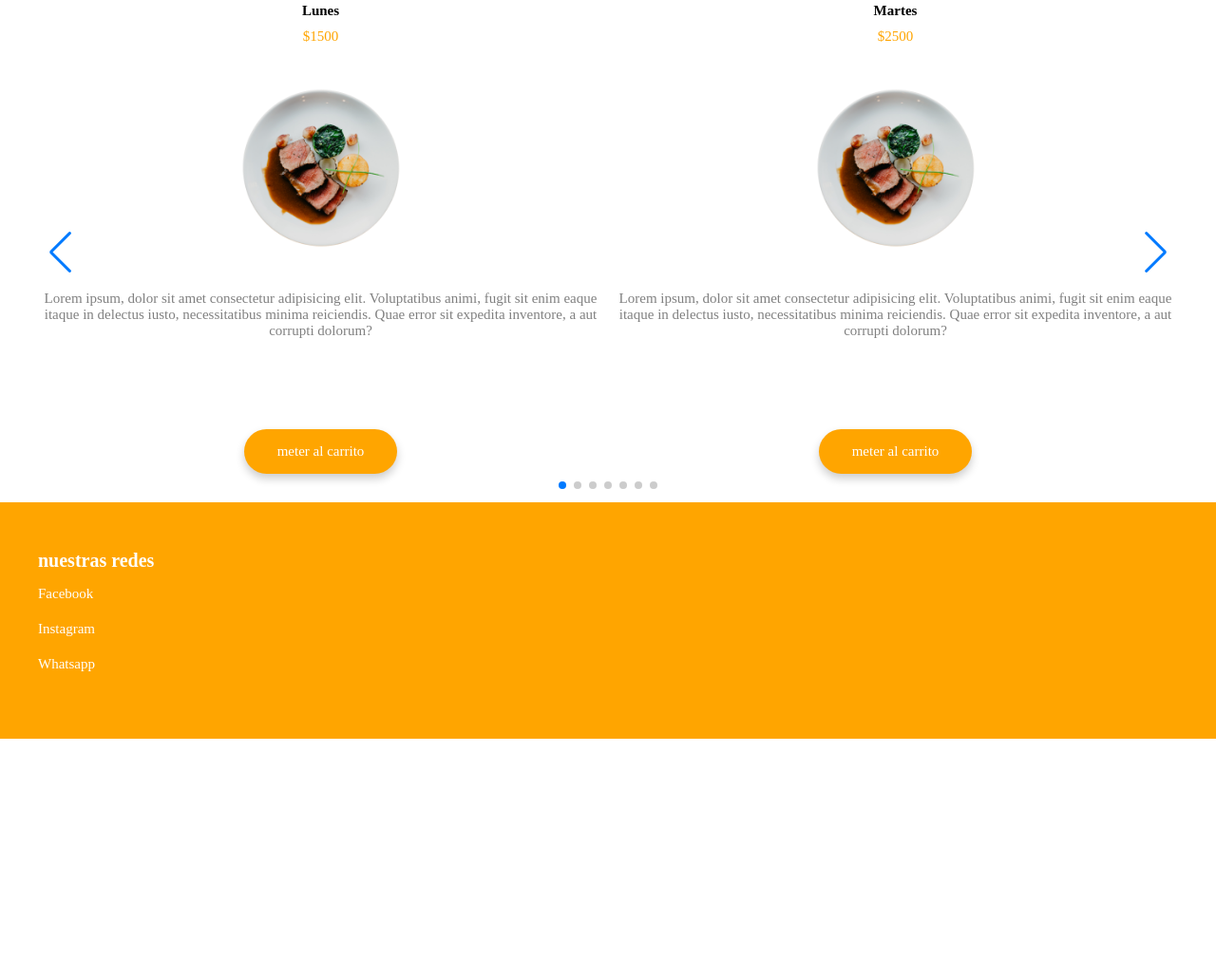
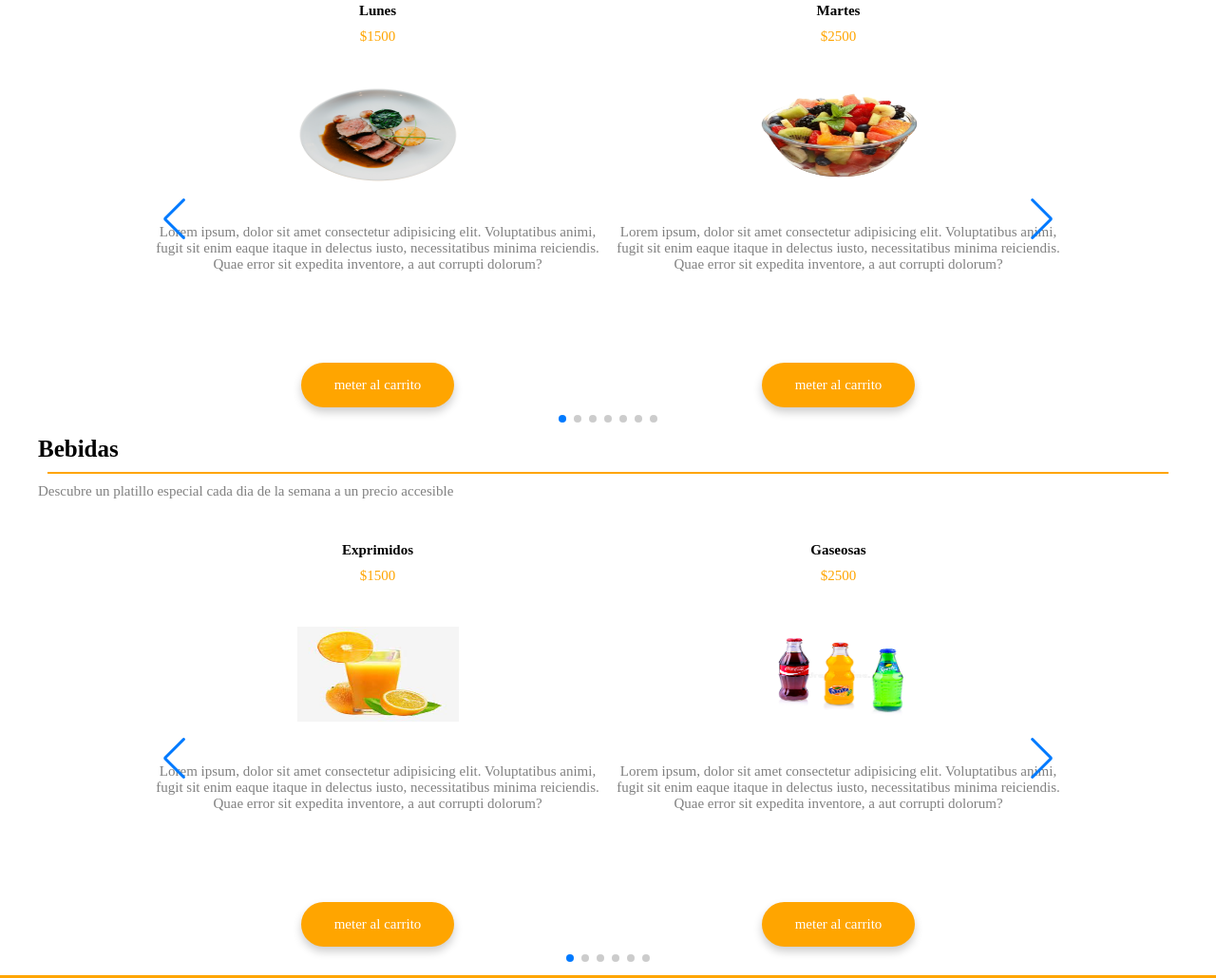
Before and after one commit to lingwey/pagina-de-restaurante, a plain HTML site: page index.html in a window 1280 px wide. Shown: the part 2378-3408 px from the top of the page at 95% size. Before the commit the page ends 3156 px from the top, so only its background shows below. Drawn offline with nearby package versions, Linux system fonts and the light colour scheme.

Commit message:
elimina secciones inecesaria y implementa seccion bebidas

```diff
--- a/estilos.css
+++ b/estilos.css
@@ -331,14 +331,26 @@ p{
     border: 1px solid orange;
 }
 
+.anuncio-bebidas h3{
+    font-size: 25px;
+}
+
+.anuncio-bebidas hr{
+    margin: 10px ;
+    border: 1px solid orange;
+}
+
 .swiper{
-    width: 100%;
-    height: 100%;
+    width: 80%;
+    height: 80%;
 }
 
 .swiper-slide{
     text-align: center;
     padding-bottom: 30px;
+}
+.swiper-button-next{
+    color: orange;
 }
 
 
@@ -354,8 +366,8 @@ p{
 
 .oferta img{
     width: 170px;
+    height: 100px;
 }
-
 
 .footer{
     padding: 50px 0;
@@ -372,11 +384,16 @@ p{
     color: white;
 }
 
+.link ul {
+    display: flex;
+    flex-direction: row;
+}
+
 .link a{
     color: white;
     font-size: 15px;
     display: block;
-    margin-bottom: 20px;
+    margin-right: 20px;
 }
 
 
--- a/index.html
+++ b/index.html
@@ -97,7 +97,7 @@
 
         <div class="caja-container" id="lista-1">
             <div class="caja">
-                <img src="imgPlatillos/pla1.png" alt="">
+                <img src="imgPlatillos/pla8.png" alt="">
                 <div class="producto-txt">
                     <h3>Elisyum</h3>
                     <p>
@@ -223,7 +223,7 @@
             </div>
 
             <div class="caja">
-                <img src="imgPlatillos/pla4.png" alt="">
+                <img src="imgPlatillos/pla5.png" alt="">
                 <div class="producto-txt">
                     <h3>Elisyum</h3>
                     <p>
@@ -237,7 +237,7 @@
             </div>
 
             <div class="caja">
-                <img src="imgPlatillos/pla4.png" alt="">
+                <img src="imgPlatillos/pla6.png" alt="">
                 <div class="producto-txt">
                     <h3>Elisyum</h3>
                     <p>
@@ -251,7 +251,7 @@
             </div>
 
             <div class="caja">
-                <img src="imgPlatillos/pla4.png" alt="">
+                <img src="imgPlatillos/pla7.png" alt="">
                 <div class="producto-txt">
                     <h3>Elisyum</h3>
                     <p>
@@ -282,7 +282,6 @@
         </div>
     </section>
 
-
     <section class="mostrarProductos container" id="lista-2">
         <div class="swiper mySwiper">
             <div class="swiper-wrapper">
@@ -305,7 +304,7 @@
                     <div class="oferta">
                         <h3>Martes</h3>
                         <p class="precio">$2500</p>
-                        <img src="imgPlatillos/pla4.png" alt="">
+                        <img src="imgPlatillos/pla8.png" alt="">
                         <p class="descripcionProducto">
                             Lorem ipsum, dolor sit amet consectetur adipisicing elit. Voluptatibus animi,
                             fugit sit enim eaque itaque in delectus iusto, necessitatibus minima reiciendis.
@@ -319,7 +318,7 @@
                     <div class="oferta">
                         <h3>Miercoles</h3>
                         <p class="precio">$3500</p>
-                        <img src="imgPlatillos/pla4.png" alt="">
+                        <img src="imgPlatillos/pla5.png" alt="">
                         <p class="descripcionProducto">
                             Lorem ipsum, dolor sit amet consectetur adipisicing elit. Voluptatibus animi,
                             fugit sit enim eaque itaque in delectus iusto, necessitatibus minima reiciendis.
@@ -333,7 +332,7 @@
                     <div class="oferta">
                         <h3>Jueves</h3>
                         <p class="precio">$4500</p>
-                        <img src="imgPlatillos/pla4.png" alt="">
+                        <img src="imgPlatillos/pla1.png" alt="">
                         <p class="descripcionProducto">
                             Lorem ipsum, dolor sit amet consectetur adipisicing elit. Voluptatibus animi,
                             fugit sit enim eaque itaque in delectus iusto, necessitatibus minima reiciendis.
@@ -347,7 +346,7 @@
                     <div class="oferta">
                         <h3>Viernes</h3>
                         <p class="precio">$4500</p>
-                        <img src="imgPlatillos/pla4.png" alt="">
+                        <img src="imgPlatillos/pla6.png" alt="">
                         <p class="descripcionProducto">
                             Lorem ipsum, dolor sit amet consectetur adipisicing elit. Voluptatibus animi,
                             fugit sit enim eaque itaque in delectus iusto, necessitatibus minima reiciendis.
@@ -361,7 +360,7 @@
                     <div class="oferta">
                         <h3>Sabados</h3>
                         <p class="precio">$4500</p>
-                        <img src="imgPlatillos/pla4.png" alt="">
+                        <img src="imgPlatillos/pla2.png" alt="">
                         <p class="descripcionProducto">
                             Lorem ipsum, dolor sit amet consectetur adipisicing elit. Voluptatibus animi,
                             fugit sit enim eaque itaque in delectus iusto, necessitatibus minima reiciendis.
@@ -375,7 +374,7 @@
                     <div class="oferta">
                         <h3>Domingos</h3>
                         <p class="precio">$4500</p>
-                        <img src="imgPlatillos/pla4.png" alt="">
+                        <img src="imgPlatillos/pla7.png" alt="">
                         <p class="descripcionProducto">
                             Lorem ipsum, dolor sit amet consectetur adipisicing elit. Voluptatibus animi,
                             fugit sit enim eaque itaque in delectus iusto, necessitatibus minima reiciendis.
@@ -383,6 +382,114 @@
                         </p>
                         <a href="#" class="agregar-carrito btn-2" data-id="15">meter al carrito</a>
                     </div>
+                </div>
+
+            </div>
+
+            <div class="swiper-button-next "></div>
+            <div class="swiper-button-prev "></div>
+            <div class="swiper-pagination"></div>
+
+        </div>
+    </section>
+
+
+
+    <section class="anuncio-bebidas container">
+        <div >
+            <h3>Bebidas</h3>
+            <hr>
+            <p>Descubre un platillo especial cada dia de la semana a un precio accesible</p>
+        </div>
+    </section>
+
+    <section class="mostrarProductos container" id="lista-3">
+        <div class="swiper mySwiper">
+            <div class="swiper-wrapper">
+
+                <div class="swiper-slide">
+                    <div class="oferta">
+                        <h3 >Exprimidos</h3>
+                        <p class="precio">$1500</p>
+                        <img src="imgPlatillos/bebida1.jpg" alt="">
+                        <p class="descripcionProducto">
+                            Lorem ipsum, dolor sit amet consectetur adipisicing elit. Voluptatibus animi,
+                            fugit sit enim eaque itaque in delectus iusto, necessitatibus minima reiciendis.
+                             Quae error sit expedita inventore, a aut corrupti dolorum?
+                        </p>
+                        <a href="#" class="agregar-carrito btn-2" data-id="9">meter al carrito</a>
+                    </div>
+                </div>
+
+                <div class="swiper-slide">
+                    <div class="oferta">
+                        <h3>Gaseosas</h3>
+                        <p class="precio">$2500</p>
+                        <img src="imgPlatillos/bebida2.jpg" alt="">
+                        <p class="descripcionProducto">
+                            Lorem ipsum, dolor sit amet consectetur adipisicing elit. Voluptatibus animi,
+                            fugit sit enim eaque itaque in delectus iusto, necessitatibus minima reiciendis.
+                             Quae error sit expedita inventore, a aut corrupti dolorum?
+                        </p>
+                        <a href="#" class="agregar-carrito btn-2" data-id="10">meter al carrito</a>
+                    </div>
+                </div>
+
+                <div class="swiper-slide">
+                    <div class="oferta">
+                        <h3>Cerbezas</h3>
+                        <p class="precio">$3500</p>
+                        <img src="imgPlatillos/bebida3.jpg" alt="">
+                        <p class="descripcionProducto">
+                            Lorem ipsum, dolor sit amet consectetur adipisicing elit. Voluptatibus animi,
+                            fugit sit enim eaque itaque in delectus iusto, necessitatibus minima reiciendis.
+                             Quae error sit expedita inventore, a aut corrupti dolorum?
+                        </p>
+                        <a href="#" class="agregar-carrito btn-2" data-id="11">meter al carrito</a>
+                    </div>
+                </div>
+
+                <div class="swiper-slide">
+                    <div class="oferta">
+                        <h3>Vinos</h3>
+                        <p class="precio">$4500</p>
+                        <img src="imgPlatillos/bebida4.jpg" alt="">
+                        <p class="descripcionProducto">
+                            Lorem ipsum, dolor sit amet consectetur adipisicing elit. Voluptatibus animi,
+                            fugit sit enim eaque itaque in delectus iusto, necessitatibus minima reiciendis.
+                             Quae error sit expedita inventore, a aut corrupti dolorum?
+                        </p>
+                        <a href="#" class="agregar-carrito btn-2" data-id="12">meter al carrito</a>
+                    </div>
+                </div>
+
+                <div class="swiper-slide">
+                    <div class="oferta">
+                        <h3>Cafe</h3>
+                        <p class="precio">$4500</p>
+                        <img src="imgPlatillos/bebida5.jpg" alt="">
+                        <p class="descripcionProducto">
+                            Lorem ipsum, dolor sit amet consectetur adipisicing elit. Voluptatibus animi,
+                            fugit sit enim eaque itaque in delectus iusto, necessitatibus minima reiciendis.
+                             Quae error sit expedita inventore, a aut corrupti dolorum?
+                        </p>
+                        <a href="#" class="agregar-carrito btn-2" data-id="13">meter al carrito</a>
+                    </div>
+                </div>
+
+                <div class="swiper-slide">
+                    <div class="oferta">
+                        <h3>Te</h3>
+                        <p class="precio">$4500</p>
+                        <img src="imgPlatillos/bebida6.jpg" alt="">
+                        <p class="descripcionProducto">
+                            Lorem ipsum, dolor sit amet consectetur adipisicing elit. Voluptatibus animi,
+                            fugit sit enim eaque itaque in delectus iusto, necessitatibus minima reiciendis.
+                             Quae error sit expedita inventore, a aut corrupti dolorum?
+                        </p>
+                        <a href="#" class="agregar-carrito btn-2" data-id="14">meter al carrito</a>
+                    </div>
+
                 </div>
 
             </div>
--- a/main.js
+++ b/main.js
@@ -88,6 +88,7 @@ function ocultarCajas() {
 var carrito = document.getElementById('carrito');
 const elementos1 = document.getElementById('lista-1');
 const elementos2 = document.getElementById('lista-2');
+const elementos3 = document.getElementById('lista-3');
 const lista = document.querySelector('#lista-carrito tbody');
 const vaciarCarritoBtn = document.getElementById('vaciar-carrito');
 
@@ -95,7 +96,8 @@ cargarEventos ();
 
 function cargarEventos (){
     elementos1.addEventListener('click', comprarElemento);
-    elementos2.addEventListener('click', comprarElemento)
+    elementos2.addEventListener('click', comprarElemento);
+    elementos3.addEventListener('click', comprarElemento);
     carrito.addEventListener('click', eliminarElemento);
     vaciarCarritoBtn.addEventListener('click', vaciarCarrito);
 }
@@ -173,7 +175,7 @@ var swiper = new Swiper(".mySwiper", {
     loopFillGroupWithBlank: true,
     pagination : {
         el:".swiper-pagination",
-        clickable: true,
+        //clickable: true,
     },
     navigation: {
         nextEl: ".swiper-button-next",
```
Also changed, not shown: imgPlatillos/app.png (deleted), imgPlatillos/bebida1.jpg (added), imgPlatillos/bebida2.jpg (added), imgPlatillos/bebida3.jpg (added), imgPlatillos/bebida4.jpg (added), imgPlatillos/bebida5.jpg (added), imgPlatillos/bebida6.jpg (added), imgPlatillos/pla5.png (renamed from imgPlatillos/b1.png), imgPlatillos/pla6.png (renamed from imgPlatillos/b2.png), imgPlatillos/pla7.png (renamed from imgPlatillos/b3.png), imgPlatillos/pla8.png (renamed from imgPlatillos/b4.png), imgPlatillos/store1.png (deleted), imgPlatillos/store2.png (deleted).
